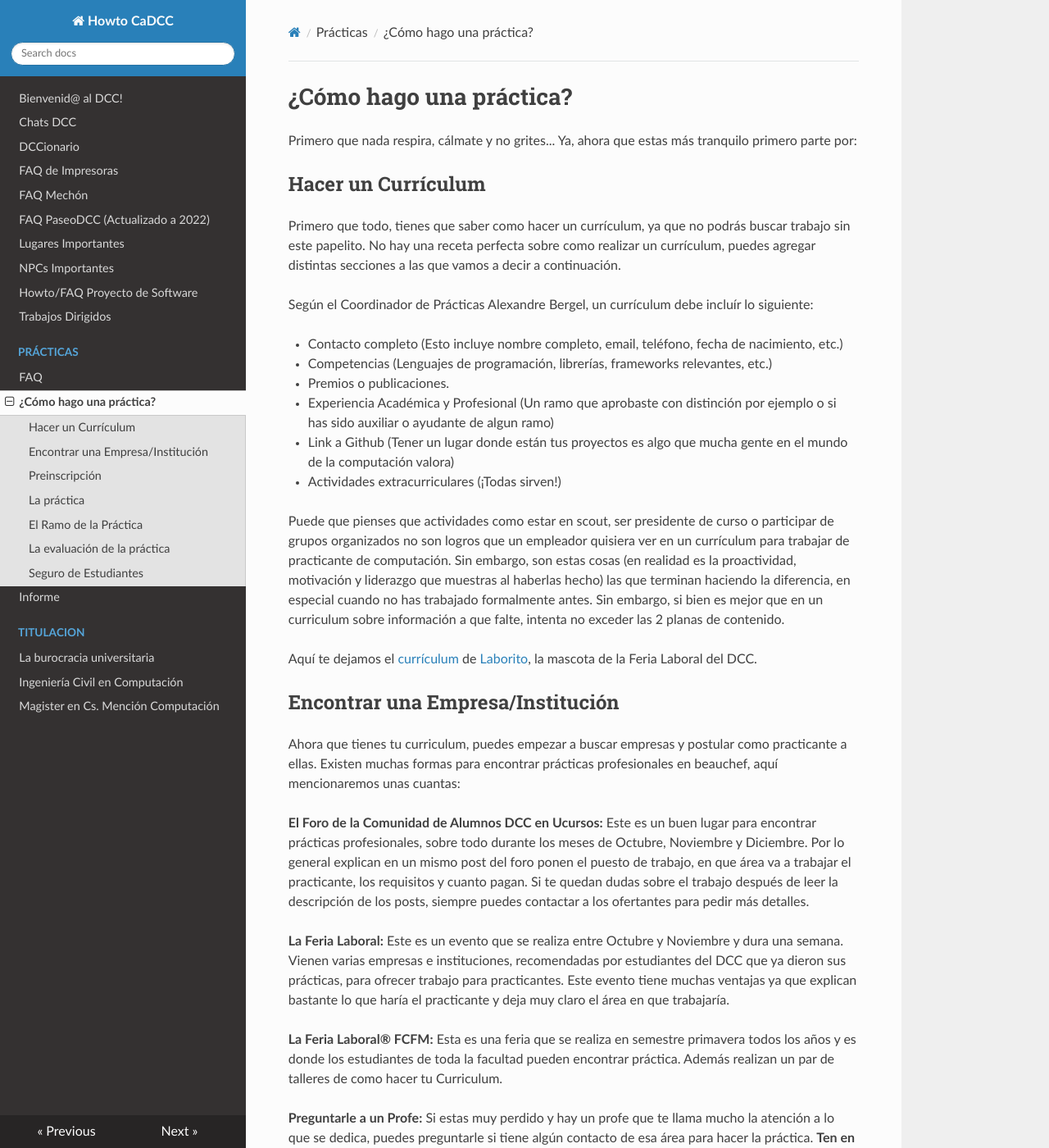
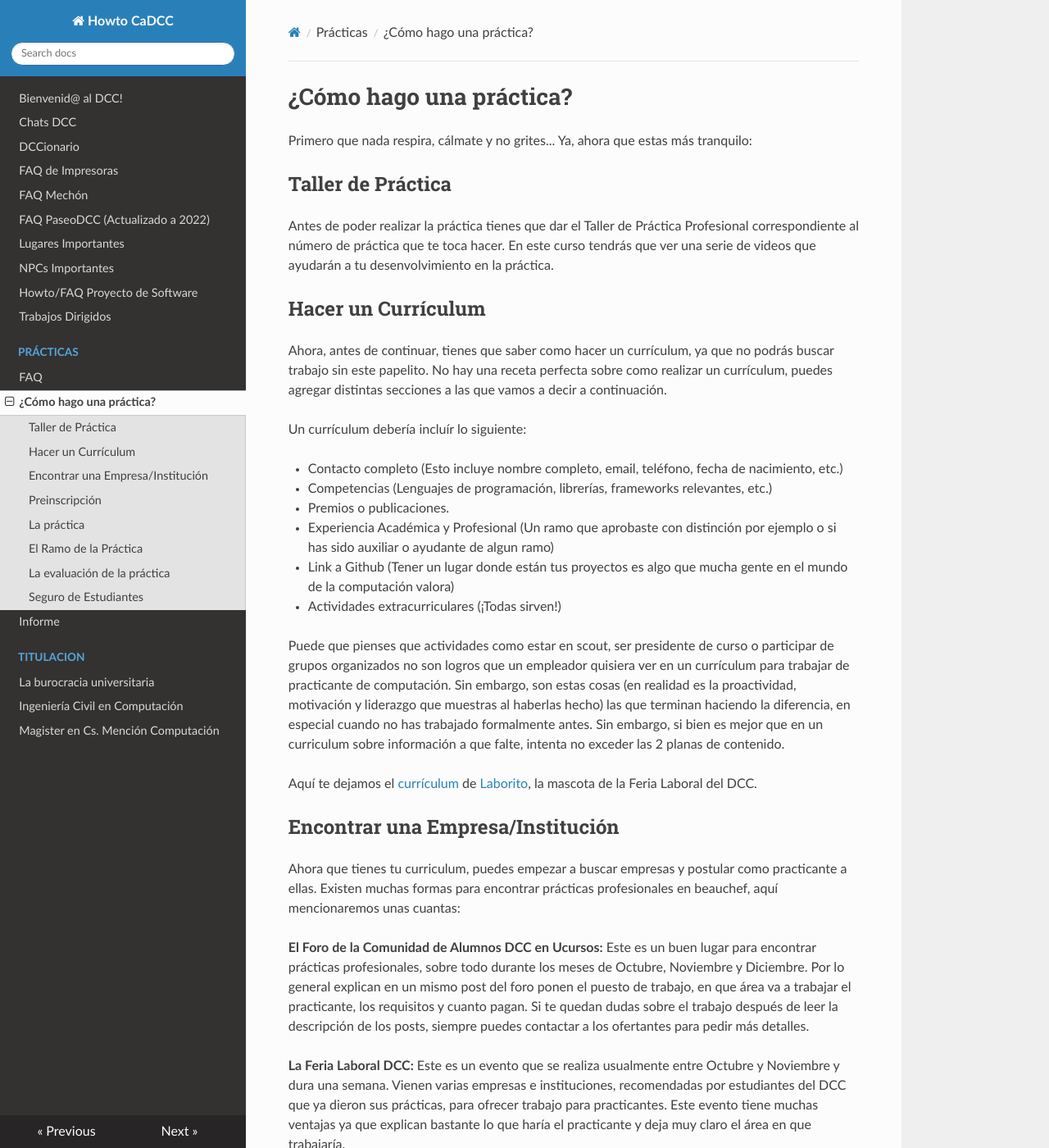
Before and after one commit to cadcc/howto, an MkDocs documentation site: the page built from docs/Prácticas/How do I Practica.md, in a window 1280 px wide and 1400 px high. Shown: the whole window at 82% size. Built offline with MkDocs 1.6.1, drawn with Linux system fonts in a browser that asks for light colours; nearby versions of some CDN libraries; some of the changed text lies outside the part shown.

Commit message:
Update How do I Practica.md con la info del 2023

```diff
--- a/docs/Prácticas/How do I Practica.md
+++ b/docs/Prácticas/How do I Practica.md
@@ -1,12 +1,16 @@
 # ¿Cómo hago una práctica?
 
-Primero que nada respira, cálmate y no grites... Ya, ahora que estas más tranquilo primero parte por:
+Primero que nada respira, cálmate y no grites... Ya, ahora que estas más tranquilo:
+
+## Taller de Práctica
+
+Antes de poder realizar la práctica tienes que dar el Taller de Práctica Profesional correspondiente al número de práctica que te toca hacer. En este curso tendrás que ver una serie de videos que ayudarán a tu desenvolvimiento en la práctica.
 
 ## Hacer un Currículum
 
-Primero que todo, tienes que saber como hacer un currículum, ya que no podrás buscar trabajo sin este papelito. No hay una receta perfecta sobre como realizar un currículum, puedes agregar distintas secciones a las que vamos a decir a continuación.
+Ahora, antes de continuar, tienes que saber como hacer un currículum, ya que no podrás buscar trabajo sin este papelito. No hay una receta perfecta sobre como realizar un currículum, puedes agregar distintas secciones a las que vamos a decir a continuación.
 
-Según el Coordinador de Prácticas Alexandre Bergel, un currículum debe incluír lo siguiente:
+Un currículum debería incluír lo siguiente:
 
 * Contacto completo (Esto incluye nombre completo, email, teléfono, fecha de nacimiento, etc.)
 * Competencias (Lenguajes de programación, librerías, frameworks relevantes, etc.)
@@ -25,7 +29,7 @@ Ahora que tienes tu curriculum, puedes empezar a buscar empresas y postular como
 
 **El Foro de la Comunidad de Alumnos DCC en Ucursos:** Este es un buen lugar para encontrar prácticas profesionales, sobre todo durante los meses de Octubre, Noviembre y Diciembre. Por lo general explican en un mismo post del foro ponen el puesto de trabajo, en que área va a trabajar el practicante, los requisitos y cuanto pagan. Si te quedan dudas sobre el trabajo después de leer la descripción de los posts, siempre puedes contactar a los ofertantes para pedir más detalles.
 
-**La Feria Laboral:** Este es un evento que se realiza entre Octubre y Noviembre y dura una semana. Vienen varias empresas e instituciones, recomendadas por estudiantes del DCC que ya dieron sus prácticas, para ofrecer trabajo para practicantes. Este evento tiene muchas ventajas ya que explican bastante lo que haría el practicante y deja muy claro el área en que trabajaría.
+**La Feria Laboral DCC:** Este es un evento que se realiza usualmente entre Octubre y Noviembre y dura una semana. Vienen varias empresas e instituciones, recomendadas por estudiantes del DCC que ya dieron sus prácticas, para ofrecer trabajo para practicantes. Este evento tiene muchas ventajas ya que explican bastante lo que haría el practicante y deja muy claro el área en que trabajaría.
 
 **La Feria Laboral® FCFM:** Esta es una feria que se realiza en semestre primavera todos los años y es donde los estudiantes de toda la facultad pueden encontrar práctica. Además realizan un par de talleres de como hacer tu Curriculum.
 
@@ -49,7 +53,7 @@ La preinscripción de la práctica es una instancia en la que el coordinador de
 
 Podrás preinscribir tu práctica durante todo el año universitario, es decir, desde marzo hasta enero, ya que en febrero la universidad se encuentra cerrada. La preinscripción la deberás realizar a través del módulo _Prácticas Profesionales_ de la plataforma [Ucampus](https://ucampus.uchile.cl).
 
-Según el profe Alexandre Bergel, la descripción debe ser breve y debe tener la siguiente estructura:
+La descripción de la preinscripción debe ser breve y debe tener la siguiente estructura:
 
 1. Datos del lugar en el que trabajarás (Nombre, dirección, rubro empresa, etc)
 1. Duración estimada de la práctica (Fecha inicio y fecha fin)
@@ -184,7 +188,7 @@ Si las tareas que realizas coinciden con las de la preinscripción que hiciste y
 ---
 
 ## Mi pre-inscripción ha estado en "pendiente" por mucho tiempo ¿Qué hago?
-Mandale un mail a la Secretaria Docente, Maribel (maribel@dcc.uchile.cl) para que le avise al Coordinador de Prácticas, ya que el sistema actual no le notifica cuando un alumno realiza una preinscripción.
+Mandale un mail a la Secretaria Docente, Maribel (maribel@dcc.uchile.cl) o al Coordinador de Prácticas (isipiran@dcc.uchile.cl), ya que el sistema actual no le notifica cuando un alumno realiza una preinscripción.
 
 ---
 
```
Also changed, not shown: other parts of docs/Prácticas/How do I Practica.md (+1 -1 lines).
